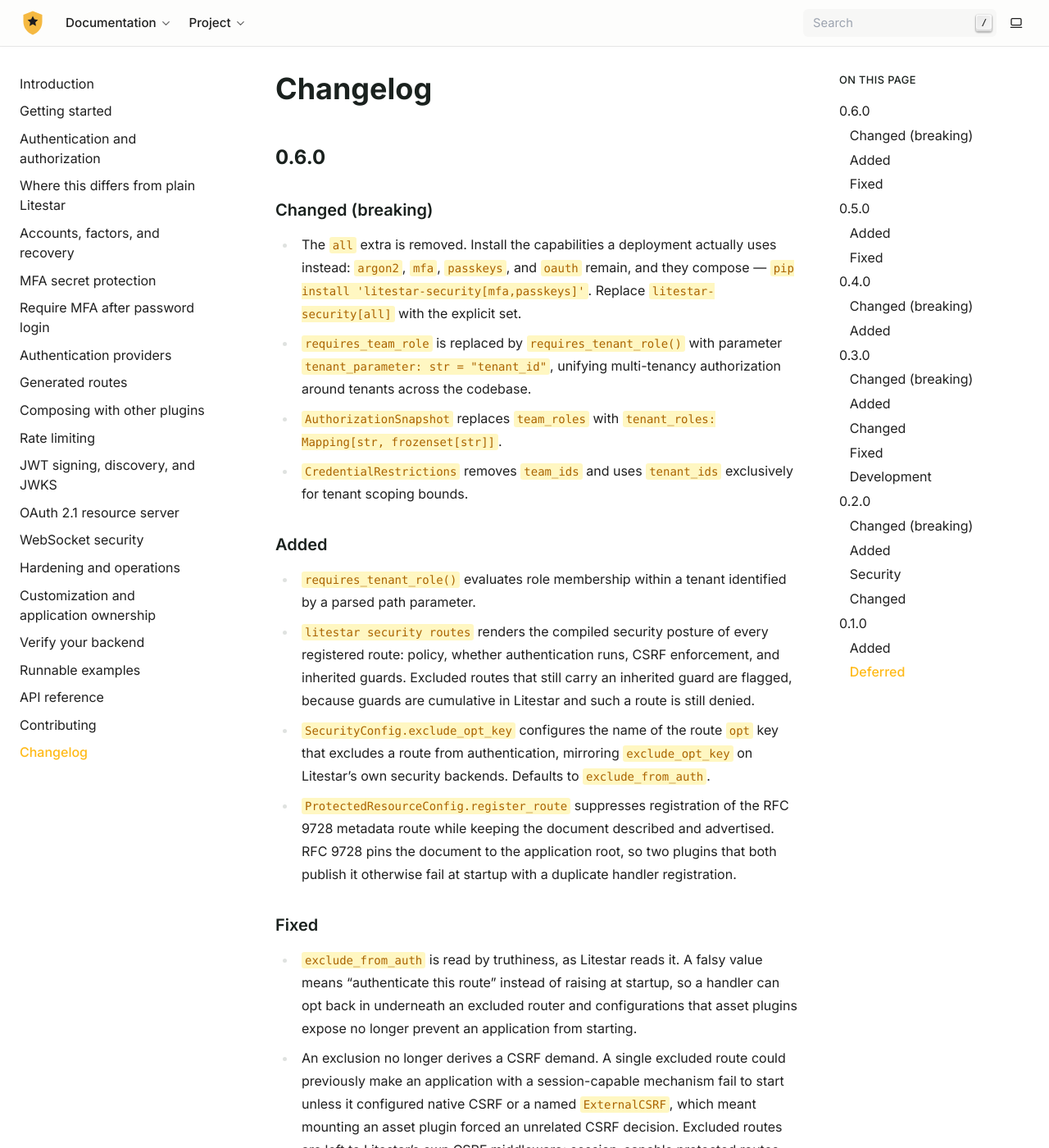
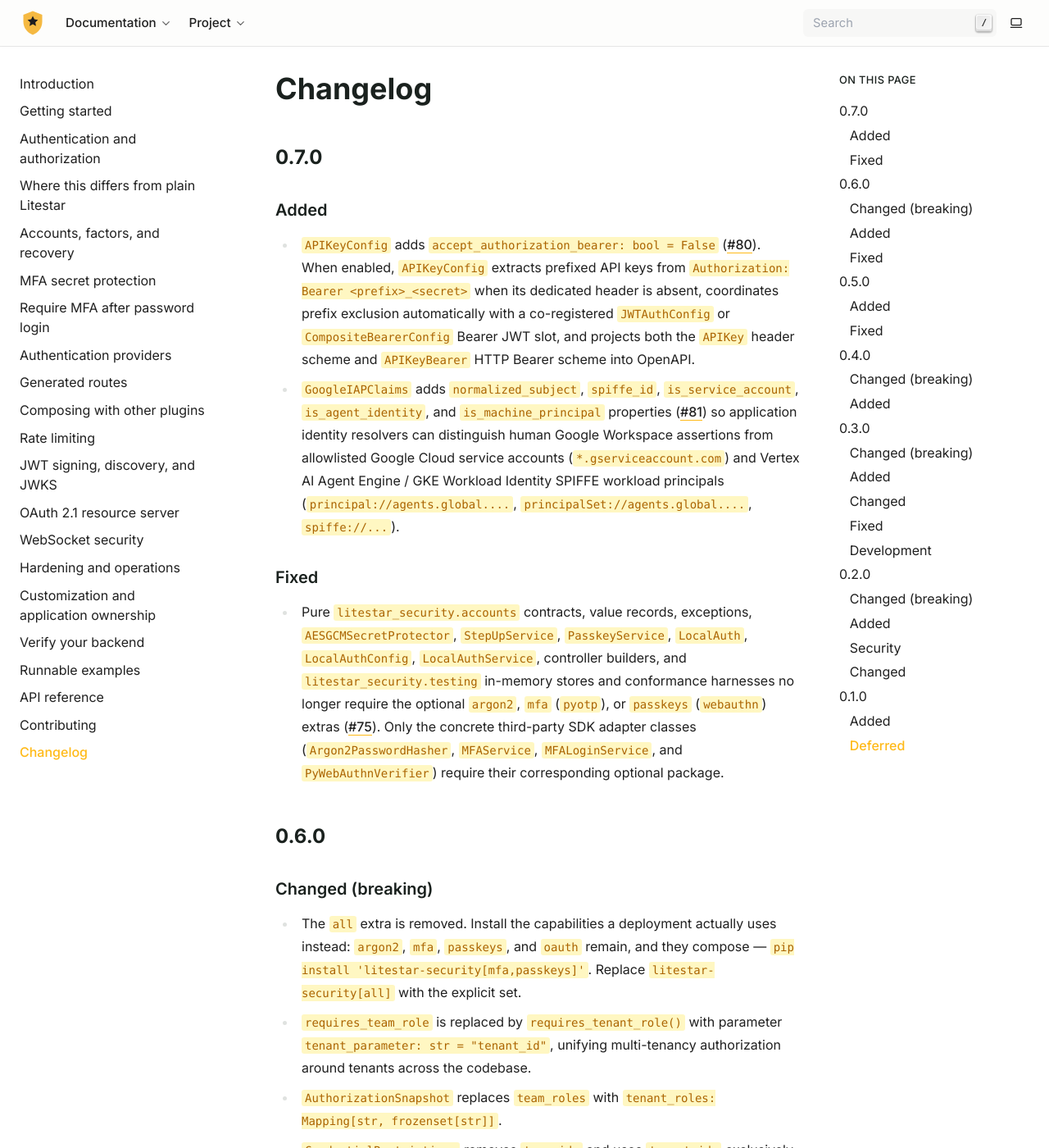
Before and after one commit to cofin/litestar-security, a Sphinx documentation site: the page built from docs/changelog.rst, in a window 1280 px wide and 1400 px high. Shown: the whole window at 82% size. Built offline with Sphinx 7.4.7, drawn with Linux system fonts in a browser that asks for light colours.

Commit message:
chore(release): bump version to 0.7.0

```diff
--- a/docs/changelog.rst
+++ b/docs/changelog.rst
@@ -1,5 +1,50 @@
 Changelog
 =========
+
+0.7.0
+-----
+
+Added
+~~~~~
+
+* :class:`~litestar_security.providers.api_key.APIKeyConfig` adds
+  ``accept_authorization_bearer: bool = False`` (`#80 <https://github.com/cofin/litestar-security/issues/80>`__).
+  When enabled, :class:`~litestar_security.providers.api_key.APIKeyConfig` extracts
+  prefixed API keys from ``Authorization: Bearer <prefix>_<secret>`` when its
+  dedicated header is absent, coordinates prefix exclusion automatically with a
+  co-registered :class:`~litestar_security.providers.jwt.JWTAuthConfig` or
+  :class:`~litestar_security.providers.jwt.CompositeBearerConfig` Bearer JWT slot,
+  and projects both the ``APIKey`` header scheme and ``APIKeyBearer`` HTTP Bearer
+  scheme into OpenAPI.
+* :class:`~litestar_security.providers.iap.GoogleIAPClaims` adds
+  ``normalized_subject``, ``spiffe_id``, ``is_service_account``,
+  ``is_agent_identity``, and ``is_machine_principal`` properties
+  (`#81 <https://github.com/cofin/litestar-security/issues/81>`__) so application
+  identity resolvers can distinguish human Google Workspace assertions from
+  allowlisted Google Cloud service accounts (``*.gserviceaccount.com``) and
+  Vertex AI Agent Engine / GKE Workload Identity SPIFFE workload principals
+  (``principal://agents.global....``, ``principalSet://agents.global....``,
+  ``spiffe://...``).
+
+Fixed
+~~~~~
+
+* Pure ``litestar_security.accounts`` contracts, value records, exceptions,
+  :class:`~litestar_security.accounts.AESGCMSecretProtector`,
+  :class:`~litestar_security.accounts.StepUpService`,
+  :class:`~litestar_security.accounts.PasskeyService`,
+  :class:`~litestar_security.accounts.LocalAuth`,
+  :class:`~litestar_security.accounts.LocalAuthConfig`,
+  :class:`~litestar_security.accounts.LocalAuthService`, controller builders, and
+  ``litestar_security.testing`` in-memory stores and conformance harnesses no
+  longer require the optional ``argon2``, ``mfa`` (``pyotp``), or ``passkeys``
+  (``webauthn``) extras (`#75 <https://github.com/cofin/litestar-security/issues/75>`__).
+  Only the concrete third-party SDK adapter classes
+  (:class:`~litestar_security.accounts.Argon2PasswordHasher`,
+  :class:`~litestar_security.accounts.MFAService`,
+  :class:`~litestar_security.accounts.MFALoginService`, and
+  :class:`~litestar_security.accounts.PyWebAuthnVerifier`) require their
+  corresponding optional package.
 
 0.6.0
 -----
--- a/pyproject.toml
+++ b/pyproject.toml
@@ -38,7 +38,7 @@ license = { text = "MIT" }
 name = "litestar-security"
 readme = "README.md"
 requires-python = ">=3.10"
-version = "0.6.0"
+version = "0.7.0"
 
 [project.optional-dependencies]
 argon2 = ["argon2-cffi>=25.1,<26"]
@@ -67,7 +67,7 @@ packages = ["src/litestar_security"]
 [tool.bumpversion]
 allow_dirty = true
 commit = false
-current_version = "0.6.0"
+current_version = "0.7.0"
 ignore_missing_files = false
 ignore_missing_version = false
 parse = """(?x)
```
Also changed, not shown: 2 other files.
